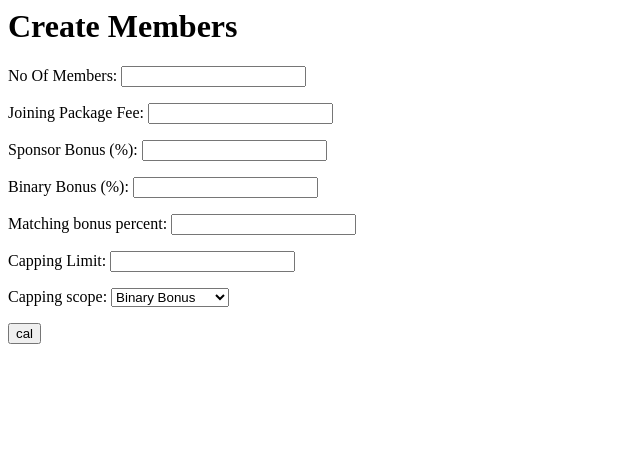
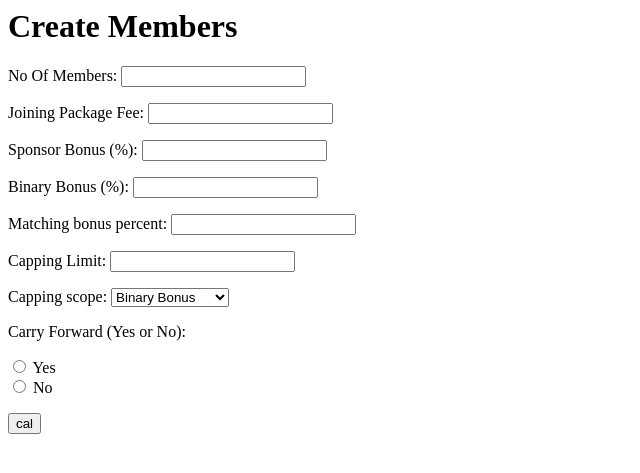
Before and after one commit to prajwal279/Binary_tree-, a Django app: page / in a window 1280 px wide. Shown: the top 473 px of the page, without its empty margins (0-640 px from the left). Run offline with Django 5.2, Linux system fonts and the light colour scheme.

Commit message:
added carry forward for binary bonus

```diff
--- a/placement/forms.py
+++ b/placement/forms.py
@@ -16,3 +16,9 @@ class MemberForm(forms.Form):
         ('total', 'Total Bonus'),
     ]
     capping_scope = forms.ChoiceField(choices=BONUS_TYPE_CHOICES)
+
+    CARRY_CHOICE = [
+        ('yes','Yes'),
+        ('no','No'),
+    ]
+    carry_yes_no = forms.ChoiceField(choices=CARRY_CHOICE,widget=forms.RadioSelect,label="Carry Forward (Yes or No)",required=True)
--- a/placement/models.py
+++ b/placement/models.py
@@ -13,3 +13,4 @@ class Tree_structure(models.Model):
     binary_bonus = models.FloatField(default=0.0)
     matching_bonus = models.FloatField(default=0.0)
     capping_value = models.FloatField(default=0.0)
+    carry = models.FloatField(default=0.0)
--- a/placement/templates/display_members.html
+++ b/placement/templates/display_members.html
@@ -20,7 +20,8 @@
             <th>Sponsor Bonus</th>
             <th>Binary Bonus</th>
             <th>Matching Bonus</th>
-            <th>Capping Value</th>
+            <th>Flushed Amount</th>
+            <th>Carry Forward</th>
         </tr>
         {% for node in nodes %}
             <tr>
@@ -36,6 +37,7 @@
                 <td>{{ node.binary_bonus }}</td>
                 <td>{{ node.matching_bonus }}</td>
                 <td>{{ node.capping_value }}</td>
+                <td>{{ node.carry }}</td>
             </tr>
         {% endfor %}
     </table>
--- a/placement/views.py
+++ b/placement/views.py
@@ -12,7 +12,7 @@ from decimal import Decimal
 #             matching_bonus = (node.binary_bonus * matching_bonus_percent) / 100
 #             parent.matching_bonus = matching_bonus
 #             parent.save()
-def calculate_sponsor_bonus(nodes, sponsor_bonus_percent, joining_package_fee, capping_limit):
+def calculate_sponsor_bonus(nodes, sponsor_bonus_percent, joining_package_fee, capping_limit=2147483647):
     bonus = 0
 
     for node in nodes:
@@ -30,7 +30,7 @@ def calculate_sponsor_bonus(nodes, sponsor_bonus_percent, joining_package_fee, c
     return bonus
 
 
-def calculate_binary_bonus(nodes, joining_package_fee, binary_bonus_percent, capping_limit=2147483647):
+def calculate_binary_bonus(nodes, binary_bonus_percent, joining_package_fee, carry_yes_no, capping_limit=2147483647):
     binary_bonus_percent = binary_bonus_percent / 100
     total_binary_bonus = 0.0
 
@@ -45,11 +45,23 @@ def calculate_binary_bonus(nodes, joining_package_fee, binary_bonus_percent, cap
         if node.right:
             right_count =  count_subtree_nodes(node.right)
 
+
         if left_count > 0 and right_count > 0:
             left_sv = left_count * joining_package_fee
             right_sv = right_count * joining_package_fee
-            binary_bonus_value = min(left_sv, right_sv) * binary_bonus_percent
+            weak_leg_value = min(left_sv, right_sv)
 
+            if carry_yes_no == 'yes':
+                if weak_leg_value == left_sv:
+                    node.right.carry = right_sv - left_sv
+                    node.right.save()
+                    print(node.right.carry)
+                else:
+                    node.left.carry = left_sv - right_sv
+                    node.left.save()
+                    print(node.left.carry)
+
+            binary_bonus_value = weak_leg_value * binary_bonus_percent
             if binary_bonus_value > capping_limit:
                 node_capping_value = binary_bonus_value - capping_limit
                 binary_bonus_value = capping_limit
@@ -64,12 +76,47 @@ def calculate_binary_bonus(nodes, joining_package_fee, binary_bonus_percent, cap
             node.binary_bonus = 0
             node.save()
 
-
     return total_binary_bonus
 
 def count_subtree_nodes(node):
     num = Tree_structure.objects.filter(lft__gte=node.lft, rgt__lte=node.rgt).count()
     return num
+
+def calculate_carry_forward(nodes, binary_bonus_percent, joining_package_fee, carry_yes_no, capping_limit=2147483647):
+    binary_bonus_percent = binary_bonus_percent / 100
+    total_binary_bonus = 0.0
+
+    for node in nodes:
+        node_capping_value = 0.0
+        left_count = 0
+        right_count = 0
+
+        if node.left:
+            left_count =  count_subtree_nodes(node.left)
+
+        if node.right:
+            right_count =  count_subtree_nodes(node.right)
+
+
+        if left_count > 0 and right_count > 0:
+            left_sv = left_count * joining_package_fee
+            right_sv = right_count * joining_package_fee
+            weak_leg_value = min(left_sv, right_sv)
+
+            binary_bonus = weak_leg_value * binary_bonus_percent
+            binary_bonus = min(binary_bonus, capping_limit)
+            total_binary_bonus += binary_bonus
+
+            if carry_yes_no == 'yes':
+                if weak_leg_value == left_sv:
+                    node.right.carry = right_sv - left_sv
+                    node.right.save()
+                    print(node.right.carry)
+                else:
+                    node.left.carry = left_sv - right_sv
+                    node.left.save()
+                    print(node.left.carry)
+    return [(node.left,node.right) for node in nodes]
 
 def calculate_matching_bonus(nodes, matching_bonus_percent, capping_limit=2147483647):
     for node in nodes:
@@ -84,7 +131,6 @@ def calculate_matching_bonus(nodes, matching_bonus_percent, capping_limit=214748
 
     max_level = max(node_levels.keys())
     for level in range(max_level, -1, -1):
-
         for node in node_levels[level]:
             current_node = node
             node_capping_value = 0
@@ -97,10 +143,11 @@ def calculate_matching_bonus(nodes, matching_bonus_percent, capping_limit=214748
                         old_matching_bonus = parent.matching_bonus
                         if old_matching_bonus + matching_bonus > capping_limit:
                             node_capping_value = (parent.matching_bonus + matching_bonus) - capping_limit
+                            parent.capping_value = node_capping_value
                             parent.matching_bonus = capping_limit
+                            parent.save()
                         else:
                             parent.matching_bonus = old_matching_bonus + matching_bonus
-                        node.capping_value = node_capping_value
                         parent.save()
                         current_node = parent
                     else:
@@ -119,6 +166,7 @@ def build_new_tree(request):
             binary_bonus_percent = form.cleaned_data['binary_bonus_percent']
             capping_limit = form.cleaned_data['capping_limit']
             capping_scope = form.cleaned_data['capping_scope']
+            carry_yes_no = form.cleaned_data['carry_yes_no']
             matching_bonus_percents = [int(level.strip()) for level in form.cleaned_data['matching_bonus_percent'].split(",")]
             matching_bonus_percent = {index + 1: value for index, value in enumerate(matching_bonus_percents)}
 
@@ -140,14 +188,14 @@ def build_new_tree(request):
                     parent[0].save()
 
             nodes = Tree_structure.objects.all()
-            sponsor_bonus = calculate_sponsor_bonus(nodes, sponsor_bonus_percent, joining_package_fee,capping_limit)
+            sponsor_bonus = calculate_sponsor_bonus(nodes, sponsor_bonus_percent, joining_package_fee)
             nodes = Tree_structure.objects.all()
-            binary_bonus = calculate_binary_bonus(nodes, binary_bonus_percent, joining_package_fee)
+            binary_bonus = calculate_binary_bonus(nodes, binary_bonus_percent, joining_package_fee, carry_yes_no)
             nodes = Tree_structure.objects.all()
             matching_bonus = calculate_matching_bonus(nodes, matching_bonus_percent)
             if capping_scope == 'binary':
                 nodes = Tree_structure.objects.all()
-                binary_bonus = calculate_binary_bonus(nodes, binary_bonus_percent, joining_package_fee, capping_limit)
+                binary_bonus = calculate_binary_bonus(nodes, binary_bonus_percent, joining_package_fee, carry_yes_no, capping_limit)
             elif capping_scope == 'sponsor':
                 nodes = Tree_structure.objects.all()
                 sponsor_bonus = calculate_sponsor_bonus(nodes, sponsor_bonus_percent, joining_package_fee, capping_limit)
@@ -156,13 +204,16 @@ def build_new_tree(request):
                 matching_bonus = calculate_matching_bonus(nodes, matching_bonus_percent, capping_limit)
             elif capping_scope == 'total':
                 nodes = Tree_structure.objects.all()
-                binary_bonus = calculate_binary_bonus(nodes, binary_bonus_percent, joining_package_fee, capping_limit)
+                binary_bonus = calculate_binary_bonus(nodes, binary_bonus_percent, joining_package_fee, carry_yes_no, capping_limit)
                 nodes = Tree_structure.objects.all()
                 sponsor_bonus = calculate_sponsor_bonus(nodes, sponsor_bonus_percent, joining_package_fee, capping_limit)
                 nodes = Tree_structure.objects.all()
                 matching_bonus = calculate_matching_bonus(nodes, matching_bonus_percent, capping_limit)
+
             nodes = Tree_structure.objects.all()
-            return render(request, 'display_members.html', {'nodes': nodes,'sponsor_bonus': sponsor_bonus,'binary_bonus': binary_bonus, 'matching_bonus': matching_bonus})
+            nodes_with_carry = calculate_carry_forward(nodes, binary_bonus_percent, joining_package_fee, carry_yes_no, capping_limit)
+            nodes = Tree_structure.objects.all()
+            return render(request, 'display_members.html', {'nodes': nodes,'sponsor_bonus': sponsor_bonus,'binary_bonus': binary_bonus, 'matching_bonus': matching_bonus, 'nodes_with_carry':nodes_with_carry})
     else:
         form = MemberForm()
     return render(request, 'input.html', {'form': form})
```
Also changed, not shown: db.sqlite3, placement/migrations/0004_tree_structure_carry.py (added), placement/migrations/0005_alter_tree_structure_carry.py (added), placement/migrations/0006_alter_tree_structure_carry.py (added), placement/migrations/0007_alter_tree_structure_carry.py (added).
